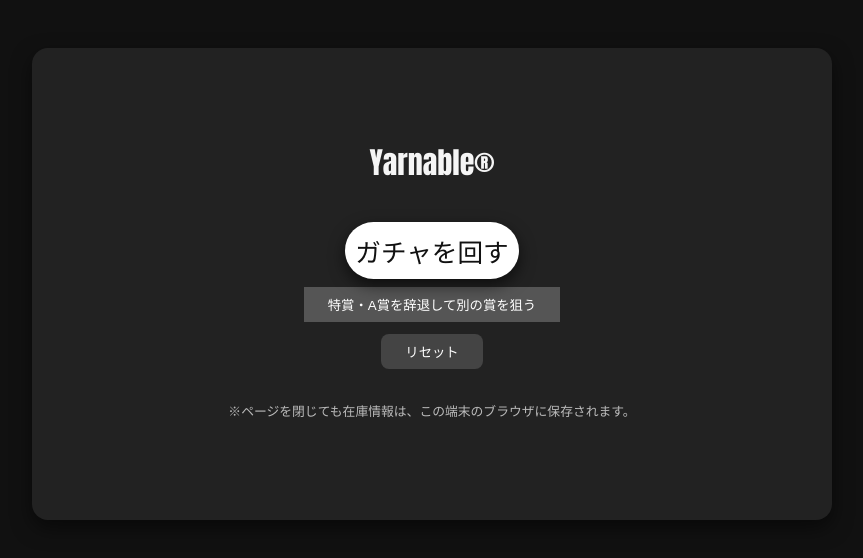
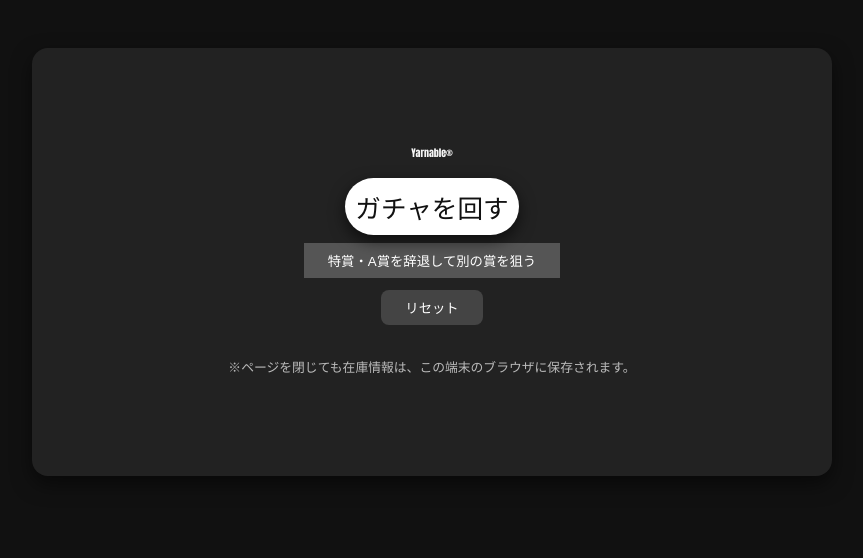
Before and after one commit to ryomatsuda-ops/yarnable-gacha-test, a plain HTML site: page index.html in a window 1280 px wide. Shown: the whole page, without its empty margins (208-1071 px from the left). Drawn offline with Linux system fonts and the light colour scheme.

Commit message:
Update index.html

```diff
--- a/index.html
+++ b/index.html
@@ -21,8 +21,8 @@
       box-shadow: 0 8px 20px rgba(0,0,0,0.5);
     }
    .title {
-  font-size: 30px;      /* ← ここが文字サイズ */
-  margin: 0 0 20px;     /* ← 上下の余白（上,左右,下） */
+  font-size: 10px;      /* ← ここが文字サイズ */
+  margin: 0 0 10px;     /* ← 上下の余白（上,左右,下） */
   line-height: 1;       /* ← 文字の詰まり */
   text-align: center;   /* ← 中央揃え */
 }
@@ -40,7 +40,7 @@
   cursor: pointer;
   background: #fff;
   color: #111;
-  margin-top: 24px;           /* 上に余白 */
+  margin-top: 10px;           /* 上に余白 */
   box-shadow: 0 6px 16px rgba(0,0,0,0.6); /* 立体感 */
 }
 
```
